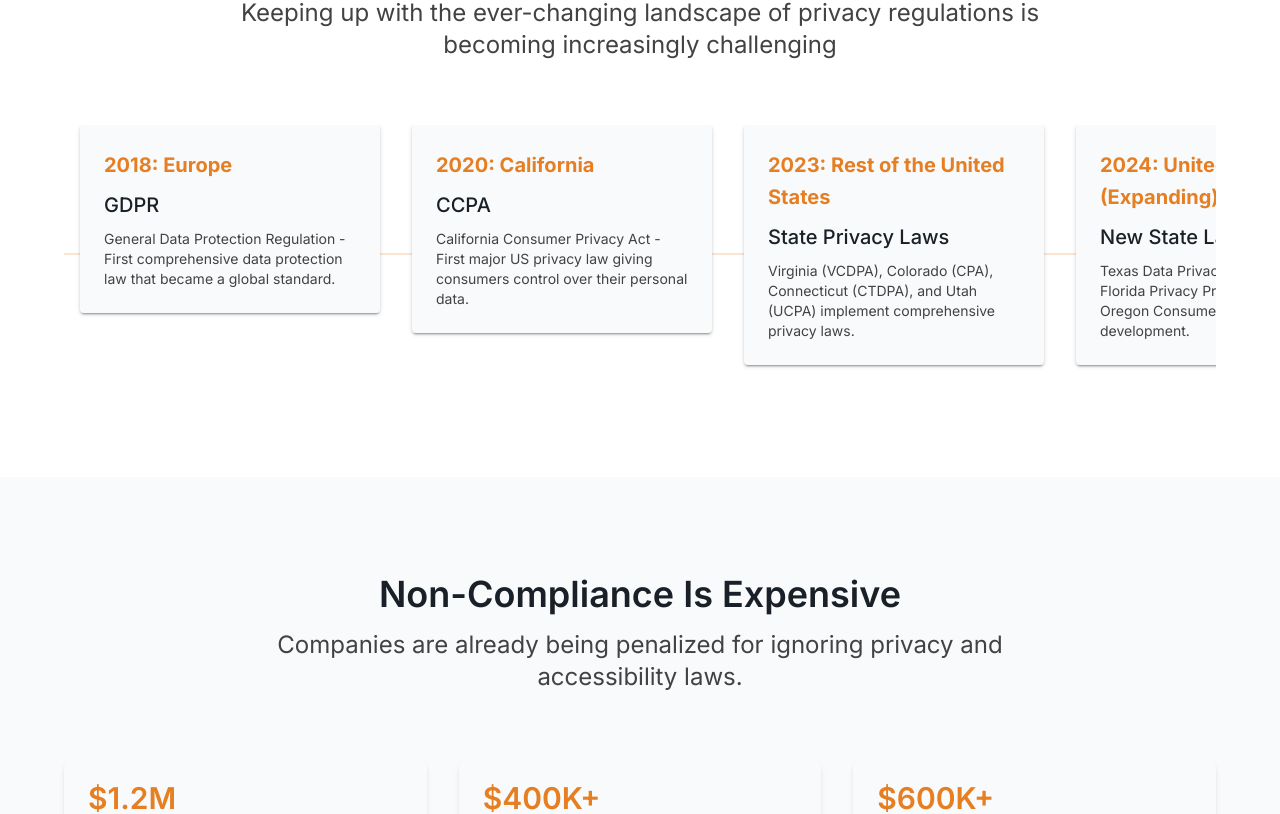
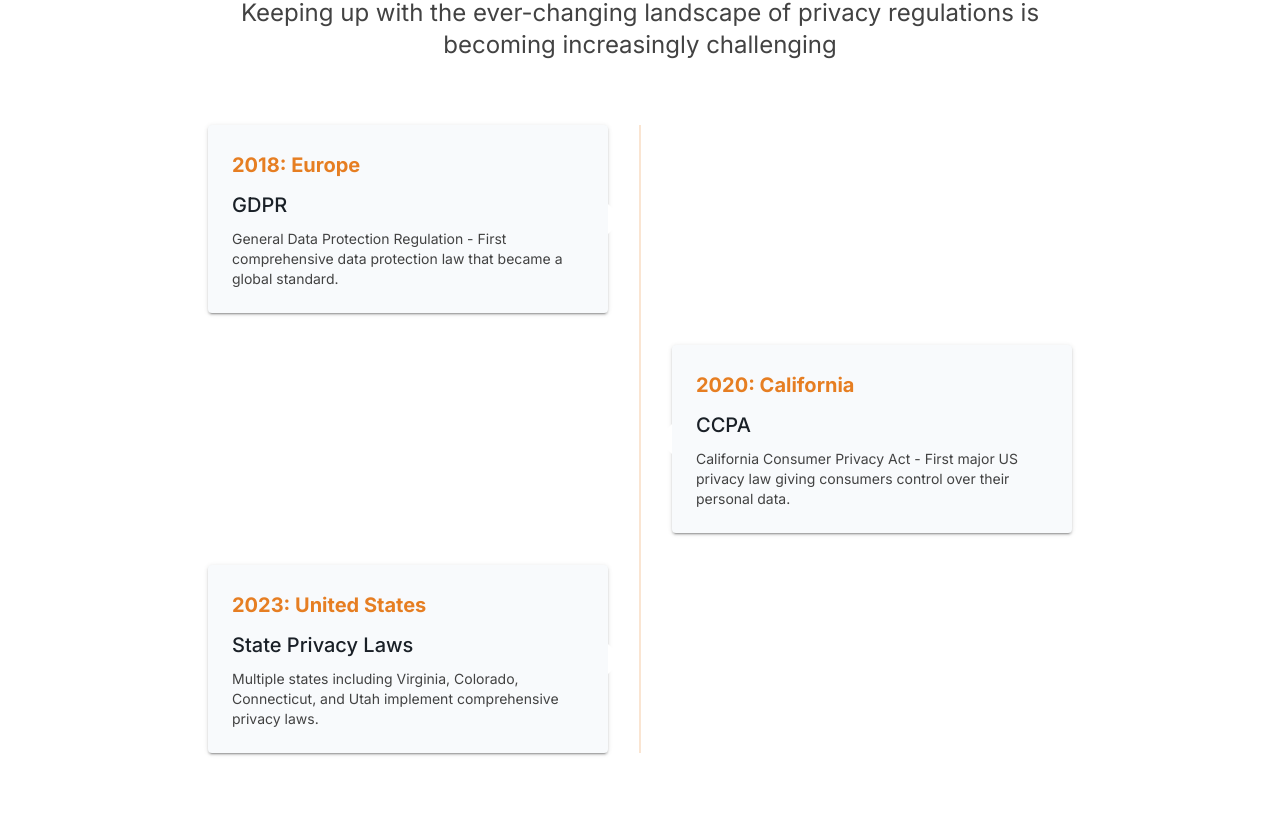
Before and after one commit to papayaverse/agent_carica, a React (Vite) app: page / in a window 1280 px wide. Shown: the part 1720-2534 px from the top of the page. Built offline with nearby package versions, Linux system fonts and the light colour scheme.

Commit message:
fixed timeline

```diff
--- a/src/components/TimelineSection.jsx
+++ b/src/components/TimelineSection.jsx
@@ -9,23 +9,52 @@ const TimelineEvent = ({ year, region, title, description, index }) => {
     threshold: 0.2,
   });
 
+  const isLeft = index % 2 === 0;
+
   return (
+    <Box
+      sx={{
+        display: 'flex',
+        justifyContent: { xs: 'flex-start', md: isLeft ? 'flex-end' : 'flex-start' },
+        width: { xs: '100%', md: '50%' },
+        alignSelf: { xs: 'flex-start', md: isLeft ? 'flex-start' : 'flex-end' },
+        position: 'relative',
+        mb: 4,
+        ml: { xs: '60px', md: isLeft ? 0 : 'auto' },
+        pr: { xs: 2, md: isLeft ? 4 : 0 },
+        pl: { xs: 2, md: isLeft ? 0 : 4 },
+      }}
+    >
       <Paper
         component={motion.div}
         ref={ref}
-      initial={{ opacity: 0 }}
+        initial={{ opacity: 0, x: isLeft ? -50 : 50 }}
         animate={inView ? { opacity: 1, x: 0 } : {}}
         transition={{ duration: 0.6, delay: index * 0.2 }}
         elevation={2}
         sx={{
           p: 3,
           position: 'relative',
-        minWidth: '300px',
+          width: '100%',
+          maxWidth: '400px',
           backgroundColor: 'background.paper',
           zIndex: 1,
           '&:hover': {
             transform: 'translateY(-4px)',
             transition: 'transform 0.3s ease',
+          },
+          '&::after': {
+            content: '""',
+            position: 'absolute',
+            top: '50%',
+            [isLeft ? 'right' : 'left']: { xs: 'auto', md: -15 },
+            transform: 'translateY(-50%)',
+            width: 0,
+            height: 0,
+            borderTop: '15px solid transparent',
+            borderBottom: '15px solid transparent',
+            [isLeft ? 'borderLeft' : 'borderRight']: { xs: 'none', md: '15px solid #fff' },
+            display: { xs: 'none', md: 'block' },
           },
         }}
       >
@@ -41,6 +70,7 @@ const TimelineEvent = ({ year, region, title, description, index }) => {
           </Typography>
         </Stack>
       </Paper>
+    </Box>
   );
 };
 
@@ -60,21 +90,9 @@ const TimelineSection = () => {
     },
     {
       year: '2023',
-      region: 'Rest of the United States',
+      region: 'United States',
       title: 'State Privacy Laws',
-      description: 'Virginia (VCDPA), Colorado (CPA), Connecticut (CTDPA), and Utah (UCPA) implement comprehensive privacy laws.',
-    },
-    {
-      year: '2024',
-      region: 'United States (Expanding)',
-      title: 'New State Laws',
-      description: 'Texas Data Privacy and Security Act, Florida Privacy Protection Act, Oregon Consumer Privacy Act in development.',
-    },
-    {
-      year: '2025',
-      region: 'United States (Nationwide)',
-      title: 'Privacy Law Expansion',
-      description: 'Over 15 additional states expected to enact comprehensive privacy legislation, moving towards national standards.',
+      description: 'Multiple states including Virginia, Colorado, Connecticut, and Utah implement comprehensive privacy laws.',
     },
   ];
 
@@ -115,35 +133,23 @@ const TimelineSection = () => {
         <Box
           sx={{
             position: 'relative',
-            overflowX: 'hidden',
             '&::after': {
               content: '""',
               position: 'absolute',
-              left: 0,
-              right: 0,
-              top: '50%',
-              height: '2px',
+              left: { xs: '20px', md: '50%' },
+              transform: { xs: 'none', md: 'translateX(-50%)' },
+              top: 0,
+              bottom: 0,
+              width: '2px',
               backgroundColor: 'primary.main',
               opacity: 0.2,
               zIndex: 0,
             },
           }}
         >
-          <Stack
-            direction="row"
-            spacing={4}
-            sx={{
-              pl: 2,
-              pb: 2,
-              overflowX: 'visible',
-            }}
-          >
           {events.map((event, index) => (
-              <Box key={index}>
-                <TimelineEvent {...event} index={index} />
-              </Box>
+            <TimelineEvent key={index} {...event} index={index} />
           ))}
-          </Stack>
         </Box>
       </Container>
     </Box>
```
Lines whose indentation alone changed are shown as unchanged.
